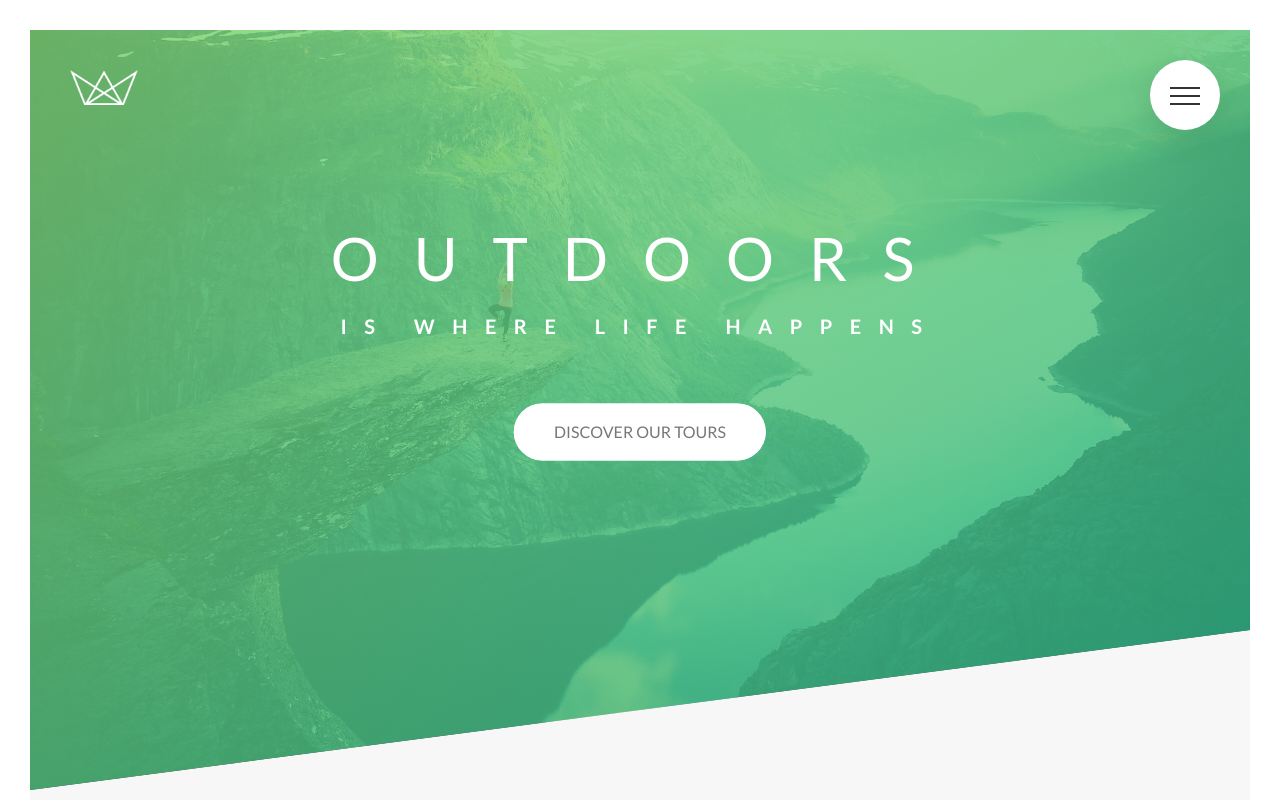
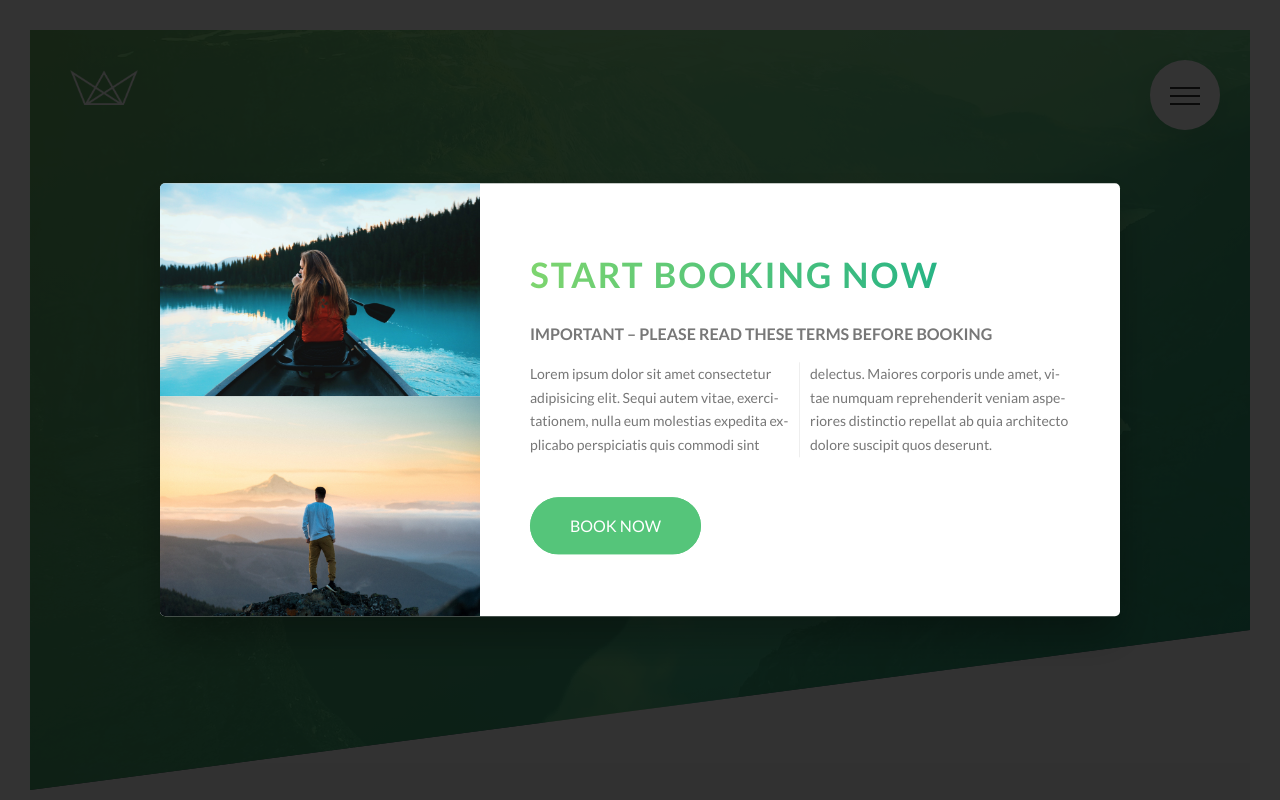
Before and after one commit to mfkfawas/Natours-advanced-css, a website: page index.html in a window 1280 px wide. Shown: the top 800 px of the page. Drawn offline with Linux system fonts and the light colour scheme.

Commit message:
building a pure CSS popup - 1

```diff
--- a/index.html
+++ b/index.html
@@ -426,6 +426,30 @@
       </div>
     </footer>
 
+    <div class="popup">
+      <div class="popup__content">
+        <div class="popup__left">
+          <img src="img/nat-8.jpg" alt="Tour Photo" class="popup__img" />
+          <img src="img/nat-9.jpg" alt="Tour Photo" class="popup__img" />
+        </div>
+
+        <div class="popup__right">
+          <h2 class="heading-secondary u-margin-bottom-small">Start Booking Now</h2>
+          <h3 class="heading-tertiary u-margin-bottom-small">
+            Important &ndash; Please read these terms before Booking
+          </h3>
+          <p class="popup__text">
+            Lorem ipsum dolor sit amet consectetur adipisicing elit. Sequi autem vitae,
+            exercitationem, nulla eum molestias expedita explicabo perspiciatis quis
+            commodi sint delectus. Maiores corporis unde amet, vitae numquam reprehenderit
+            veniam asperiores distinctio repellat ab quia architecto dolore suscipit quos
+            deserunt.
+          </p>
+          <a href="#" class="btn btn--green">Book Now</a>
+        </div>
+      </div>
+    </div>
+
     <!-- <section class="grid-test">
       <div class="row">
         <div class="col-1-of-2">Col 1 of 2</div>
--- a/sass/abstracts/_mixins.scss
+++ b/sass/abstracts/_mixins.scss
@@ -5,3 +5,10 @@
     clear: both;
   }
 }
+
+@mixin absCenter {
+  position: absolute;
+  top: 50%;
+  left: 50%;
+  transform: translate(-50%, -50%);
+}
--- /dev/null
+++ b/sass/components/_popup.scss
@@ -0,0 +1,55 @@
+.popup {
+  height: 100vh;
+  width: 100%;
+  position: fixed;
+  top: 0;
+  left: 0;
+  z-index: 9999;
+  background: rgba($color-black, 0.8);
+
+  &__content {
+    @include absCenter;
+    width: 75%;
+    background: $color-white;
+    box-shadow: 0 2rem 4rem rgba($color-black, 0.3);
+    border-radius: 0.5rem;
+    display: table;
+    // Images should not overlap the border-radius that we gave here.
+    overflow: hidden;
+  }
+
+  // lecture 53 min 13
+  // This table & table-cell are used to get the same height to the boxes.
+  //Then it easier to center the content.(here we centered the content of
+  //the popup__right)
+
+  &__left {
+    width: 33.333333%;
+    display: table-cell;
+  }
+
+  &__right {
+    width: 66.6666667%;
+    display: table-cell;
+    vertical-align: middle;
+
+    padding: 3rem 5rem;
+  }
+
+  &__img {
+    display: block;
+    width: 100%;
+  }
+
+  &__text {
+    font-size: 1.4rem;
+    margin-bottom: 4rem;
+
+    column-count: 2;
+    column-gap: 2rem; // 1em = 14px(1 em is always the font-size of the current el)
+    //just like a border which will exactly in the middle of the  column
+    column-rule: 1px solid $color-grey-light-2;
+
+    hyphens: auto; //to work this, def doc lang.(<html lang='en'>)
+  }
+}
--- a/sass/main.scss
+++ b/sass/main.scss
@@ -7,6 +7,7 @@
 @import 'base/typography';
 @import 'base/utilities';
 
+@import 'components/popup';
 @import 'components/bgvideo';
 @import 'components/button';
 @import 'components/card';
```
Also changed, not shown: css/style.css, 1 other file.
